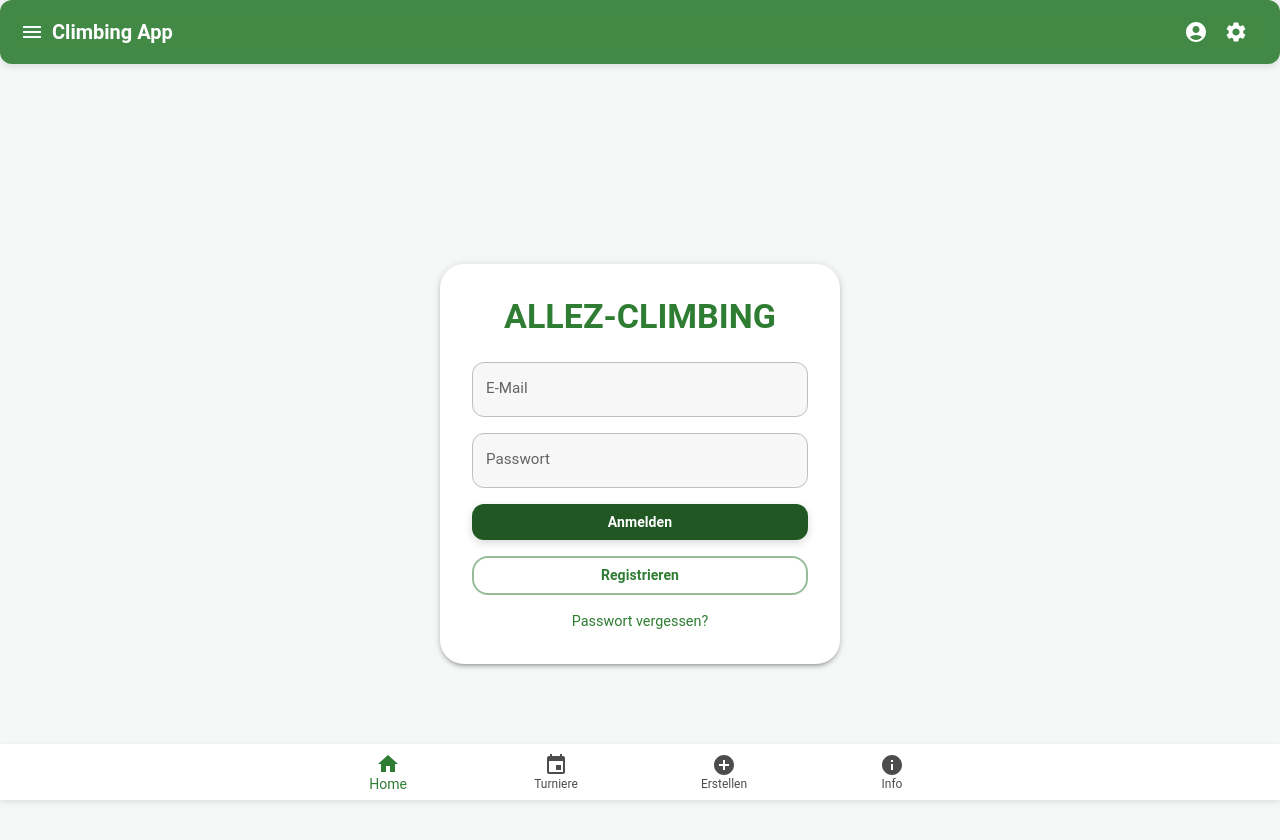
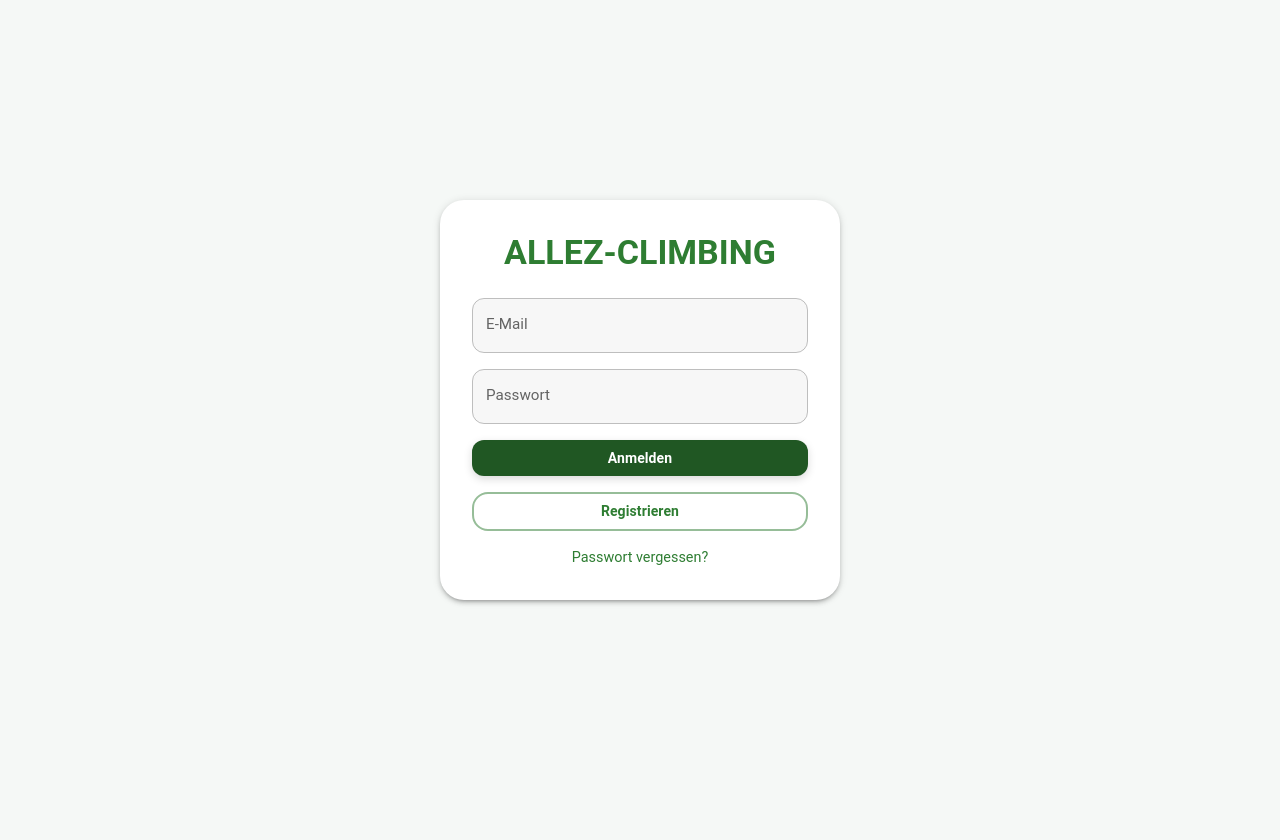
Before and after one commit to JonasFlachmann/ClimbingTurnamentAppPublic, a Next.js app: page / in a window 1280 px wide. Shown: the top 840 px of the page. After the commit the page ends 800 px from the top, so only its background shows below. Built offline with nearby package versions, Linux system fonts and the light colour scheme.

Commit message:
Update _app.tsx

```diff
--- a/pages/_app.tsx
+++ b/pages/_app.tsx
@@ -1,17 +1,22 @@
-import type { AppProps } from "next/app";
+import type { AppProps, NextPage } from "next";
 import { ThemeProvider, CssBaseline, GlobalStyles } from "@mui/material";
 import theme from "../styles/theme";
 import Layout from "../components/Layout";
 
-// Swiper CSS (global)
-import "swiper/css";
-import "swiper/css/pagination";
-
-type MyAppProps = AppProps & {
-  Component: AppProps["Component"] & { title?: string };
+type NextPageWithOptions = NextPage & {
+  title?: string;
+  noLayout?: boolean;
+};
+type AppPropsWithOptions = AppProps & {
+  Component: NextPageWithOptions;
 };
 
-export default function MyApp({ Component, pageProps }: MyAppProps) {
+export default function MyApp({ Component, pageProps }: AppPropsWithOptions) {
+  const useLayout = !Component.noLayout;
+  const title = Component.title;
+
+  const content = <Component {...pageProps} />;
+
   return (
     <ThemeProvider theme={theme}>
       <CssBaseline />
@@ -26,9 +31,7 @@ export default function MyApp({ Component, pageProps }: MyAppProps) {
           "#__next": { minHeight: "100%" },
         }}
       />
-      <Layout title={(Component as any).title}>
-        <Component {...pageProps} />
-      </Layout>
+      {useLayout ? <Layout title={title}>{content}</Layout> : content}
     </ThemeProvider>
   );
 }
```
